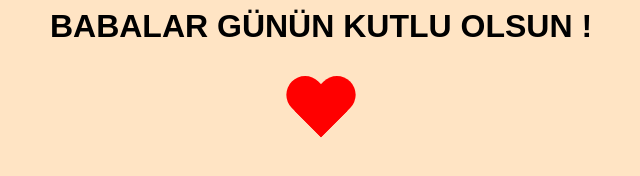
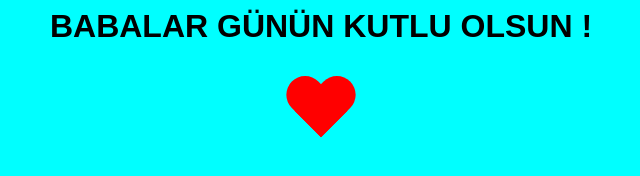
Before and after one commit to karber26/karber26, a plain HTML site: page index.html in a window 1280 px wide. Shown: the whole page, without its empty margins (319-959 px from the left). Drawn offline with Linux system fonts and the light colour scheme; a web font is replaced by a local one.

Commit message:
Update index.html

```diff
--- a/index.html
+++ b/index.html
@@ -3,7 +3,7 @@
 @import url('https://fonts.googleapis.com/css2?family=Kdam+Thmor+Pro&display=swap');
 
 body {
-    background-color: bisque;
+    background-color: #00FFFF;
 }
 
 h1 {
```
